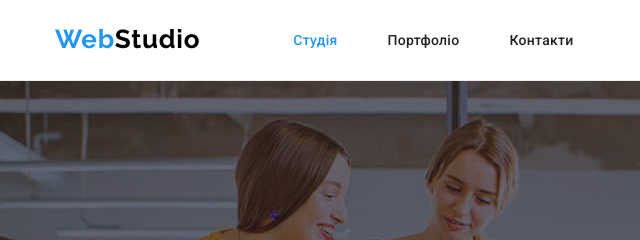
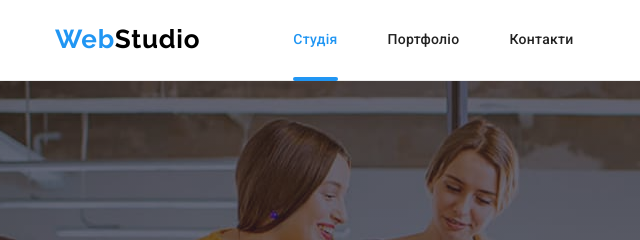
Before and after one commit to Alexdibrivnyi/goit-markup-hw-05, a plain HTML site: page index.html in a window 1280 px wide. In both pictures the pointer is over the link "Студія". Shown: the top 240 px of the page, 0-640 px from the left. Drawn offline with nearby package versions, Linux system fonts and the light colour scheme.

Commit message:
header underline added

```diff
--- a/CSS/styles.css
+++ b/CSS/styles.css
@@ -147,10 +147,29 @@ fill: #757575;
   text-decoration: none;
 }
 
+.header-item {
+  position: relative;
+  display: flex;
+}
+
+.header-link:hover::after {
+  content: " ";
+  position: absolute;
+  width: 100%;
+height: 4px;
+bottom: 0;
+left: 0;
+background-color: #2196F3;
+border-radius: 2px;
+margin-bottom: -1px;
+}
+
 .header-link:hover,
 .header-link:focus {
   color: #2196f3;
 }
+
+
 
 .header-tel:hover,
 .header-tel:focus,
```
Also changed, not shown: 1 other file.
